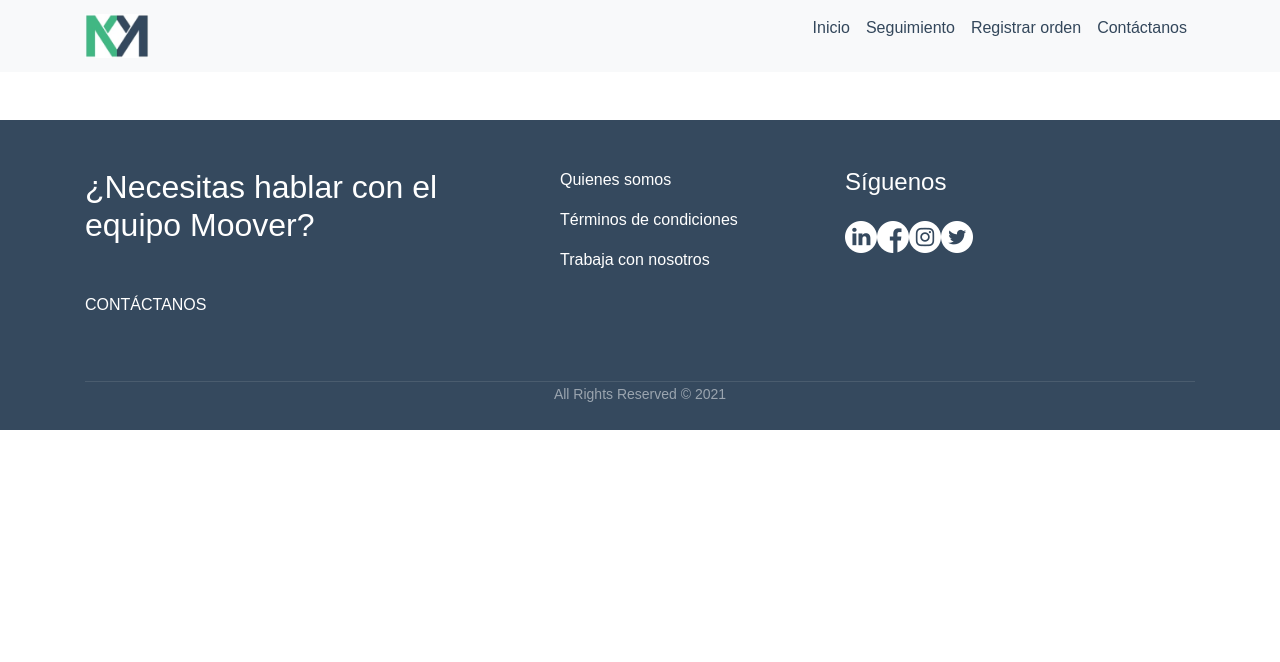
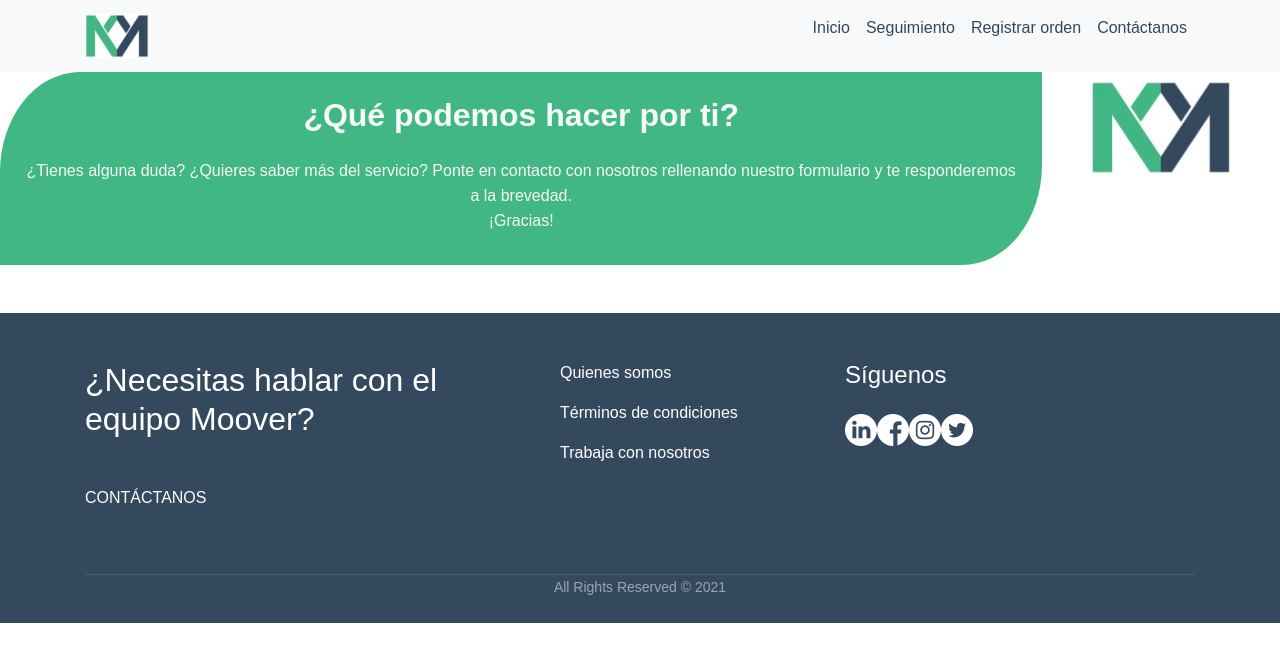
Before and after one commit to sandrahfiestas/moover-app, a Nuxt app: page /Contact in a window 1280 px wide. Shown: the top 662 px of the page. Built offline with nearby package versions, Linux system fonts and the light colour scheme.

Commit message:
Contact description

```diff
--- /dev/null
+++ b/pages/Contact.vue
@@ -0,0 +1,44 @@
+<template>
+  <div class="contact-container">
+    <div class="contact-info d-flex flex-column-reverse flex-sm-row text-light">
+      <div class="contact-text d-flex flex-column p-4">
+        <h2 class="text-center font-weight-bold">
+          ¿Qué podemos hacer por ti?
+        </h2>
+        <h6 class="text-center pt-3">
+          ¿Tienes alguna duda? ¿Quieres saber más del servicio?
+          Ponte en contacto con nosotros rellenando nuestro formulario y te responderemos a la brevedad.<br>
+          ¡Gracias!
+        </h6>
+      </div>
+      <div class="div-logo py-2 px-5">
+        <img class="logo" src="../assets/icons/logo.jpg" alt="logo">
+      </div>
+    </div>
+  </div>
+</template>
+
+<script>
+export default {
+  name: 'Contact'
+}
+</script>
+
+<style lang="scss" scoped>
+
+.contact-text {
+  background-color: $primary-color;
+  border-top-left-radius: 80px 100px;
+  border-bottom-right-radius: 80px 100px;
+  justify-content: center;
+  align-items: center;
+  h6 {
+    line-height : 25px;
+  }
+}
+
+.logo {
+  width: 100%;
+}
+
+</style>
```
